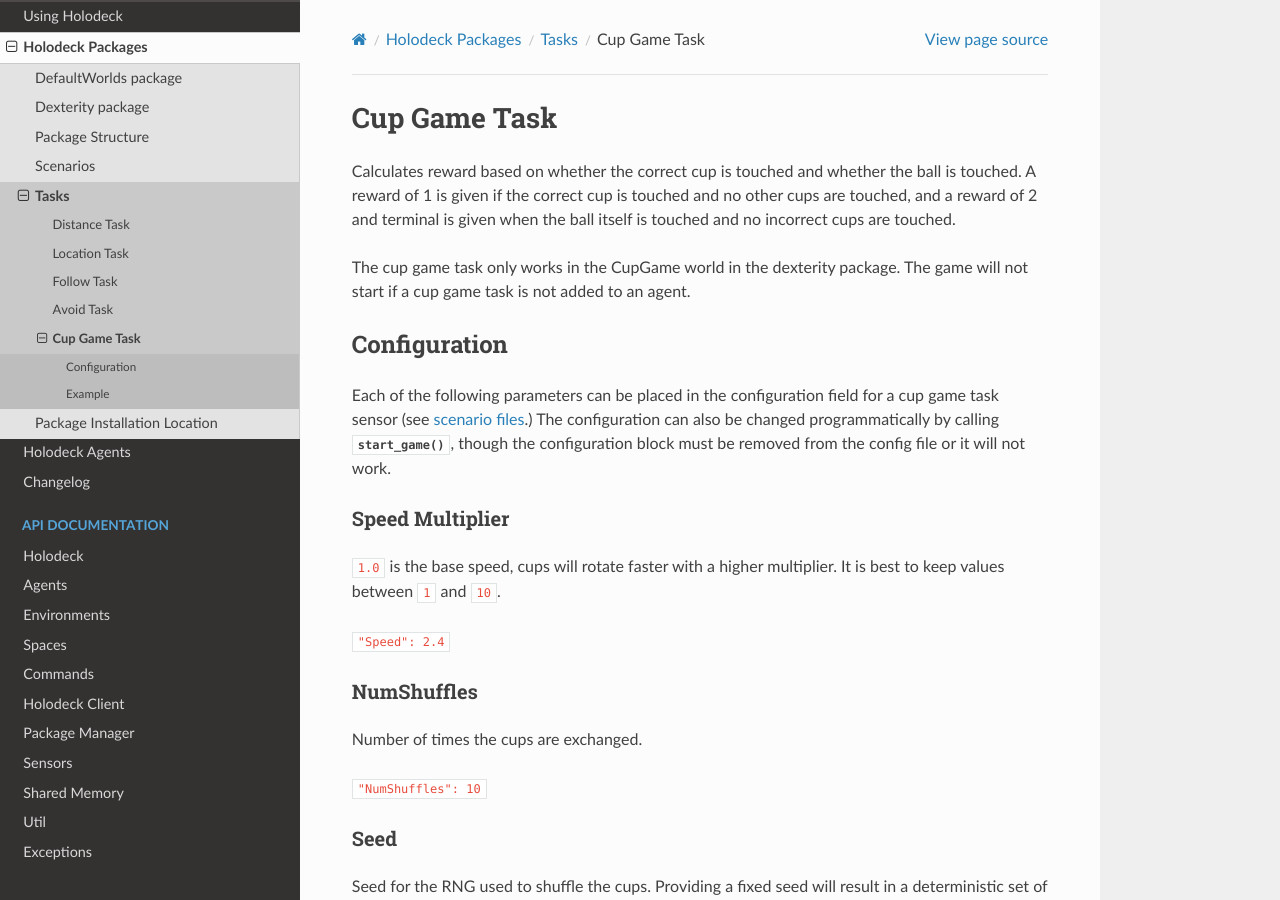
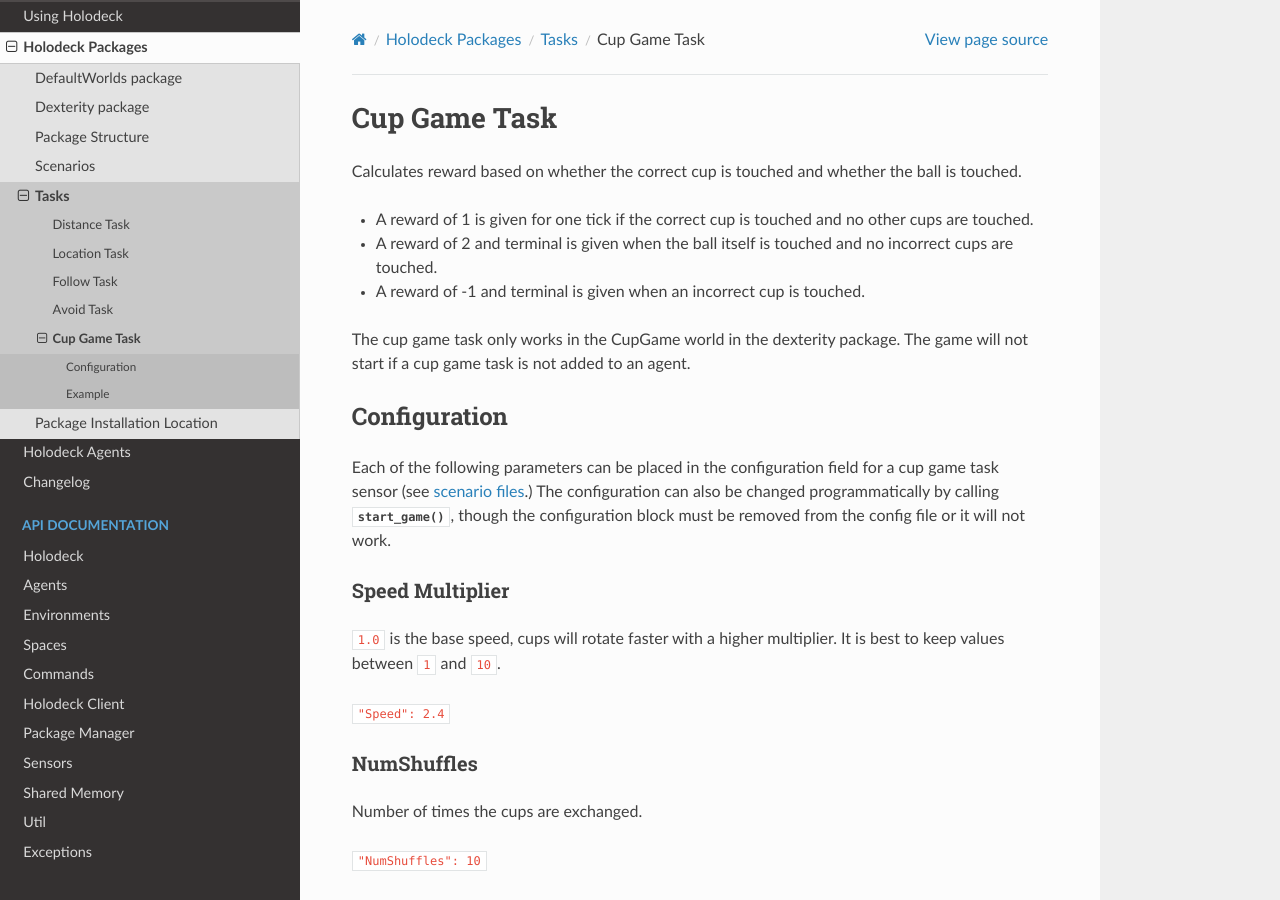
Before and after one commit to BYU-PCCL/holodeck, a Sphinx documentation site: the page built from docs/packages/docs/tasks/cup-game-task.rst, in a window 1280 px wide and 900 px high. Built offline with Sphinx 7.4.7 and the Read the Docs theme 2.0.0, drawn with Linux system fonts in a browser that asks for light colours; formulas are drawn with MathJax 3.

Commit message:
updated reward info for cup game

```diff
--- a/docs/packages/docs/tasks/cup-game-task.rst
+++ b/docs/packages/docs/tasks/cup-game-task.rst
@@ -2,9 +2,11 @@ Cup Game Task
 =============
 
 Calculates reward based on whether the correct cup is touched and whether
-the ball is touched. A reward of 1 is given if the correct cup is touched
-and no other cups are touched, and a reward of 2 and terminal is given
-when the ball itself is touched and no incorrect cups are touched.
+the ball is touched.
+
+* A reward of 1 is given for one tick if the correct cup is touched and no other cups are touched.
+* A reward of 2 and terminal is given when the ball itself is touched and no incorrect cups are touched.
+* A reward of -1 and terminal is given when an incorrect cup is touched.
 
 The cup game task only works in the CupGame world in the dexterity package.
 The game will not start if a cup game task is not added to an agent.
```
